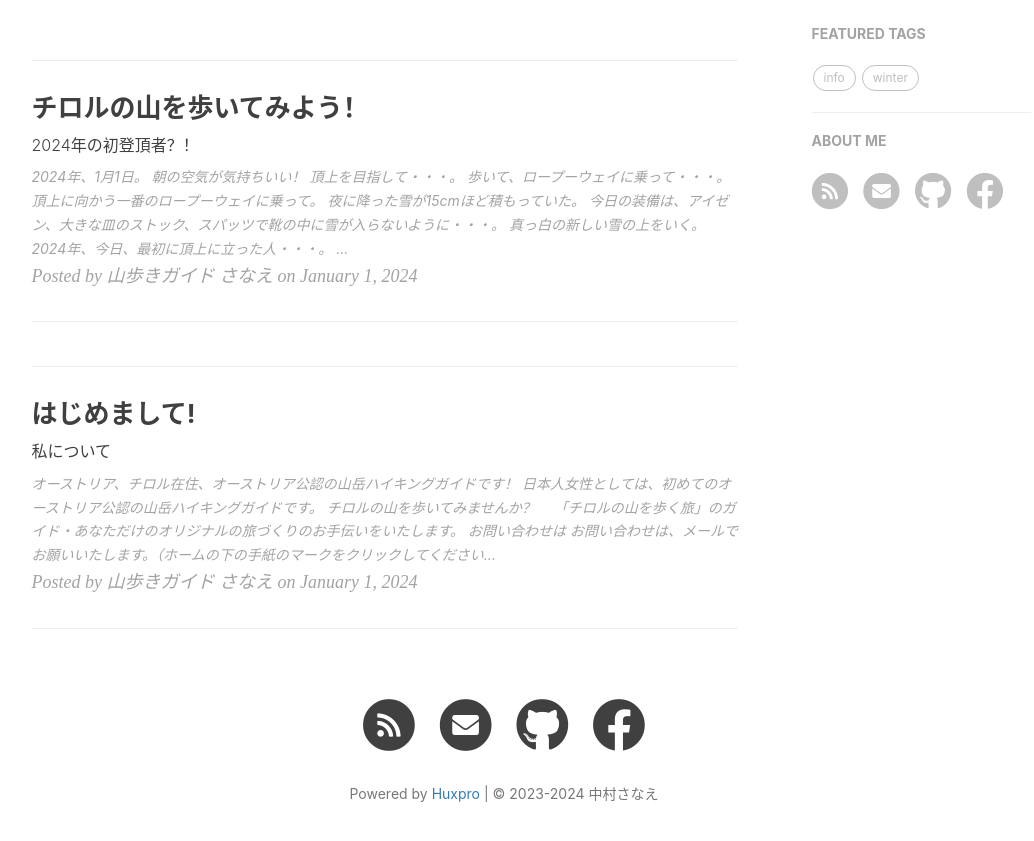
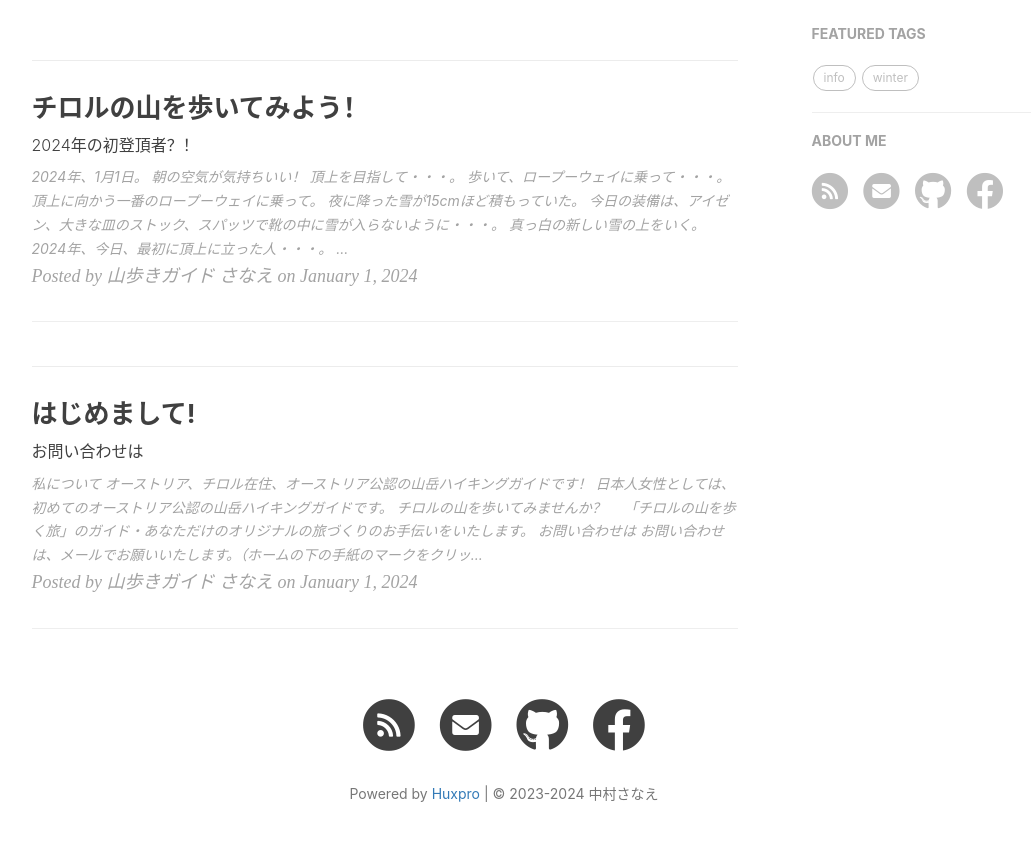
Before and after one commit to yamayagi/yamayagi.github.io, a Jekyll site: the page built from index.html, in a window 1280 px wide, cut to the strip 422-1293 px from the top of the page. Shown: the top 841 px of the strip, without its empty margins (136-1170 px from the left). Built offline with Jekyll 4.4.1, drawn with Linux system fonts in a browser that asks for light colours; nearby versions of some CDN libraries; the list of posts is cut into pages by our own code; comment, search, counter and statistics services are not loaded.

Commit message:
Update 2024-01-01-info.md

```diff
--- a/_posts/2024-01-01-info.md
+++ b/_posts/2024-01-01-info.md
@@ -1,8 +1,10 @@
 ---
 title:    はじめまして!
-subtitle: 私について
+subtitle: お問い合わせは
 tags: [info]
 ---
+
+# 私について
 
 オーストリア、チロル在住、オーストリア公認の山岳ハイキングガイドです！
 
```
